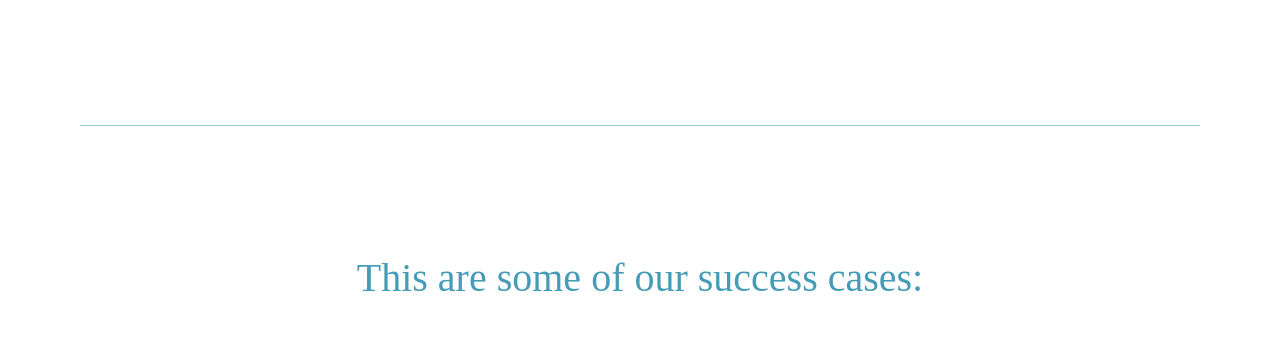
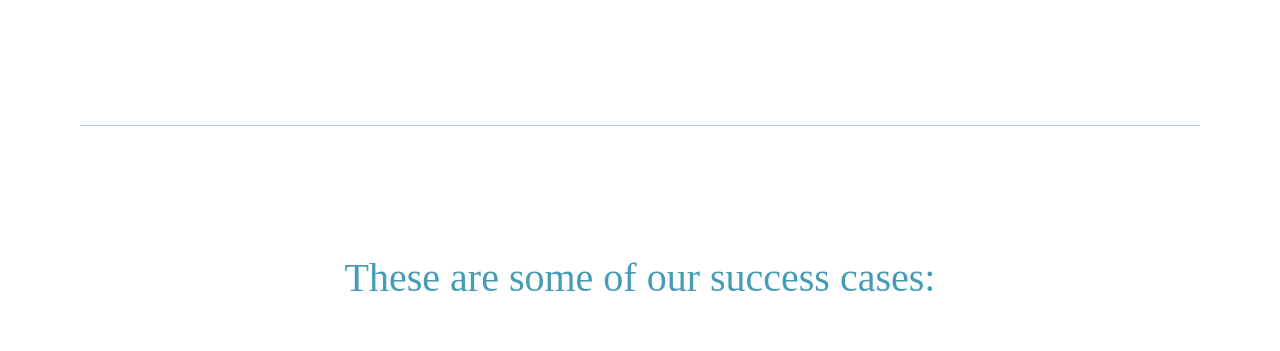
Before and after one commit to aka-cronos/disruptiveangels.com, a website: page innovation-process.html in a window 1280 px wide. Shown: the part 3223-3574 px from the top of the page. Drawn offline with Linux system fonts and the light colour scheme; a web font is replaced by a local one.

Commit message:
this => these

```diff
--- a/innovation-process.html
+++ b/innovation-process.html
@@ -148,7 +148,7 @@
   </div>
 
   <section class="home-press">
-    <h3 class="title">This are some of our success cases:</h3>
+    <h3 class="title">These are some of our success cases:</h3>
 
     <div class="clients-logos">
       <a href="http://www.ternium.com.mx/" target="_blank">
```
